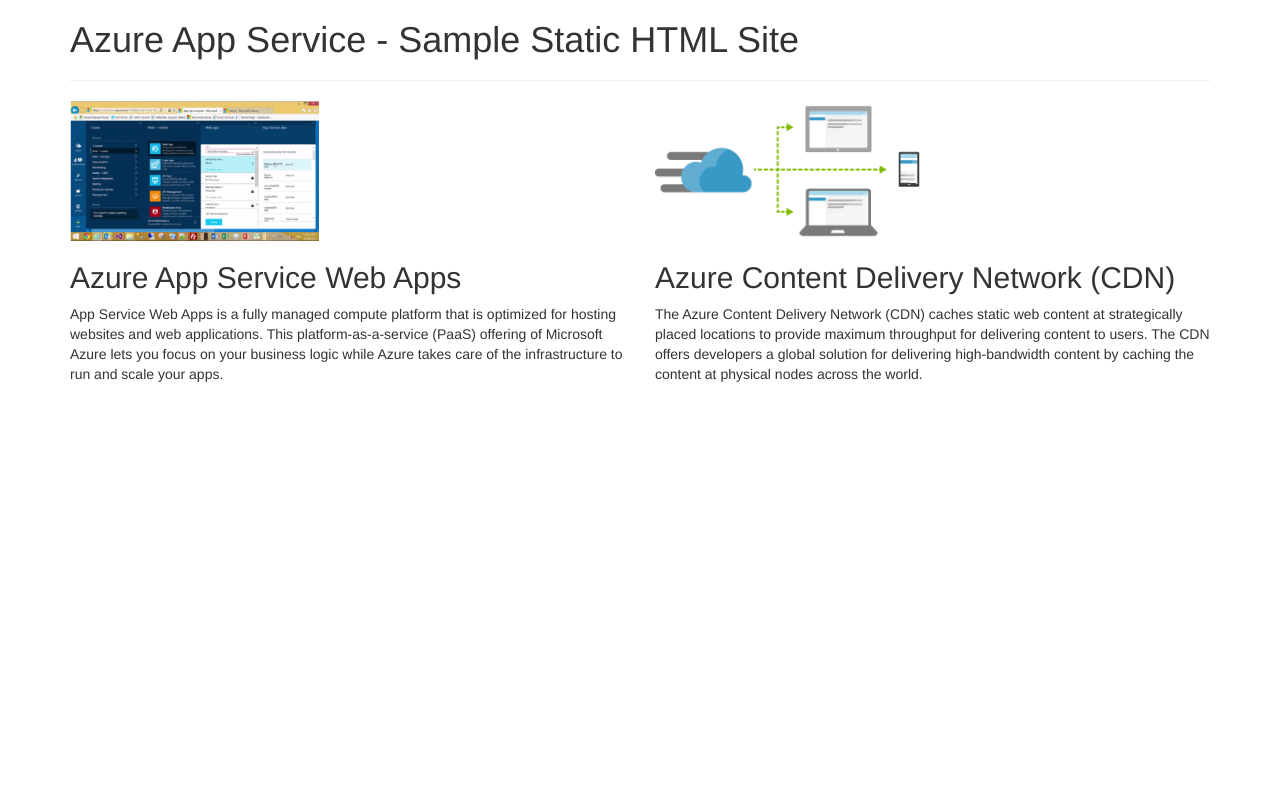
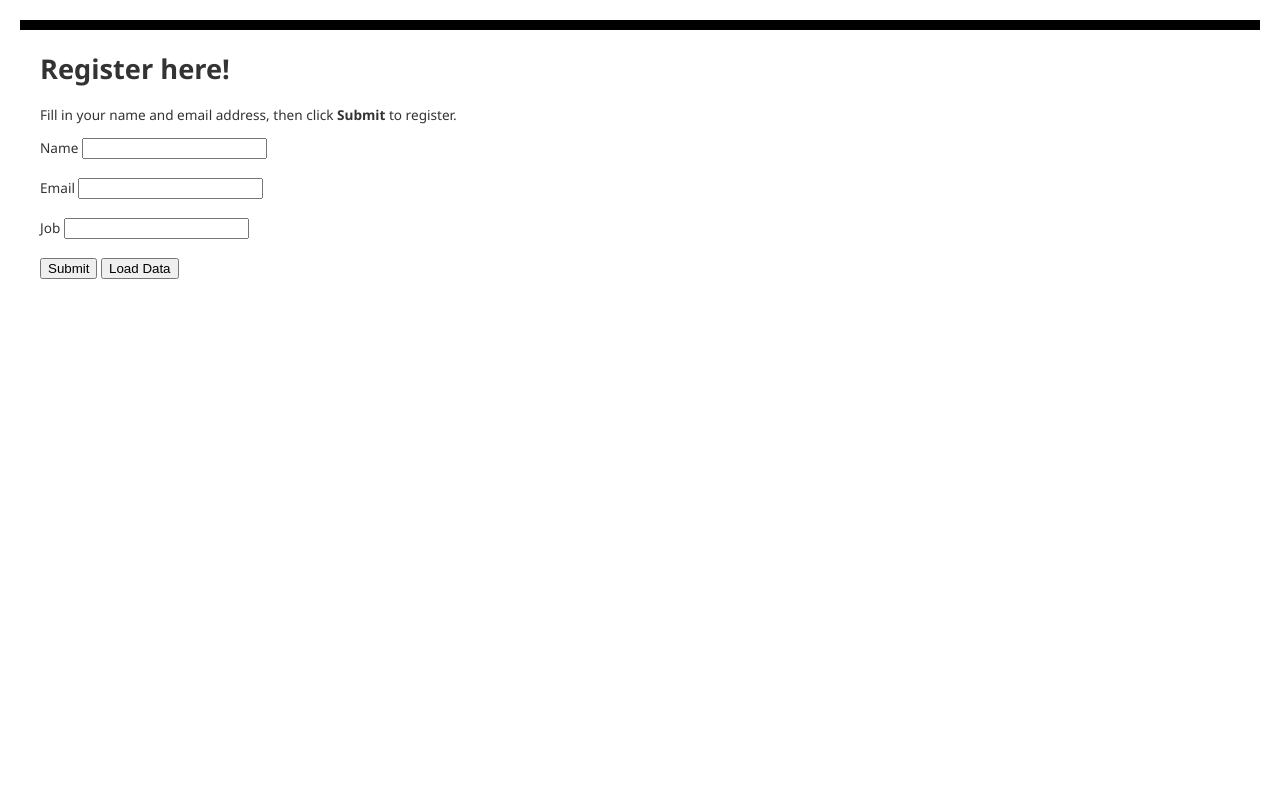
Before and after one commit to eagle050988/AzureSampleProject, a PHP site: page / in a window 1280 px wide. Run offline with PHP 8.4, Linux system fonts and the light colour scheme; some libraries are stand-ins or nearby versions.

Commit message:
Update index.php

```diff
--- a/index.php
+++ b/index.php
@@ -1,49 +1,86 @@
-<!DOCTYPE html>
-<html lang="en">
-  <head>
-    <meta charset="utf-8">
-    <meta http-equiv="X-UA-Compatible" content="IE=edge">
-    <meta name="viewport" content="width=device-width, initial-scale=1">
-    <meta name="description" content="">
-    <meta name="author" content="">
-
-    <title>Azure App Service - Sample Static HTML Site</title>
-
-    <!-- Bootstrap core CSS -->
-    <link href="css/bootstrap.min.css" rel="stylesheet">
-  </head>
-
-  <body>
-    <div class="navbar-wrapper">
-      <div class="container">
-          <h1>Azure App Service - Sample Static HTML Site</h1>
-          <hr/>
-      </div>
-    </div>
-
-    <!-- Wrap the rest of the page in another container to center all the content. -->
-
-    <div class="container">
-
-      <div class="row">
-        <div class="col-xs-12 col-sm-6">
-          <img class="img-rectangle" src="img/azure-portal.png" alt="Azure App Service Web Apps" height="140">
-          <h2>Azure App Service Web Apps</h2>
-          <p>App Service Web Apps is a fully managed compute platform that is optimized for hosting websites and web applications. This platform-as-a-service (PaaS) offering of Microsoft Azure lets you focus on your business logic while Azure takes care of the infrastructure to run and scale your apps.</p>
-        </div>
-          <div class="col-xs-12 col-sm-6">
-              <img class="img-rectangle" src="img/cdn.png" alt="CDN" height="140">
-              <h2>Azure Content Delivery Network (CDN)</h2>
-              <p>The Azure Content Delivery Network (CDN) caches static web content at strategically placed locations to provide maximum throughput for delivering content to users. The CDN offers developers a global solution for delivering high-bandwidth content by caching the content at physical nodes across the world.</p>
-          </div>
-      </div>
-    </div>
-
-    <!-- Bootstrap core JavaScript
-    ================================================== -->
-    <!-- Placed at the end of the document so the pages load faster -->
-    <script src="https://ajax.googleapis.com/ajax/libs/jquery/1.11.3/jquery.min.js"></script>
-    <script>window.jQuery || document.write('<script src="../../assets/js/vendor/jquery.min.js"><\/script>')</script>
-    <script src="js/bootstrap.min.js"></script>
-  </body>
+<html>
+ <head>
+ <Title>Registration Form</Title>
+ <style type="text/css">
+ 	body { background-color: #fff; border-top: solid 10px #000;
+ 	    color: #333; font-size: .85em; margin: 20; padding: 20;
+ 	    font-family: "Segoe UI", Verdana, Helvetica, Sans-Serif;
+ 	}
+ 	h1, h2, h3,{ color: #000; margin-bottom: 0; padding-bottom: 0; }
+ 	h1 { font-size: 2em; }
+ 	h2 { font-size: 1.75em; }
+ 	h3 { font-size: 1.2em; }
+ 	table { margin-top: 0.75em; }
+ 	th { font-size: 1.2em; text-align: left; border: none; padding-left: 0; }
+ 	td { padding: 0.25em 2em 0.25em 0em; border: 0 none; }
+ </style>
+ </head>
+ <body>
+ <h1>Register here!</h1>
+ <p>Fill in your name and email address, then click <strong>Submit</strong> to register.</p>
+ <form method="post" action="index.php" enctype="multipart/form-data" >
+       Name  <input type="text" name="name" id="name"/></br></br>
+       Email <input type="text" name="email" id="email"/></br></br>
+       Job <input type="text" name="job" id="job"/></br></br>
+       <input type="submit" name="submit" value="Submit" />
+       <input type="submit" name="load_data" value="Load Data" />
+ </form>
+ <?php
+    $host = "tcp:naystechwebserverapp.database.windows.net,1433;";
+    $user = "faridghozim";
+    $pass = "H4121m4u";
+    $db = "naystechdb";
+    try {
+        $conn = new PDO("sqlsrv:server = $host; Database = $db", $user, $pass);
+        $conn->setAttribute( PDO::ATTR_ERRMODE, PDO::ERRMODE_EXCEPTION );
+    } catch(Exception $e) {
+        echo "Failed: " . $e;
+    }
+    if (isset($_POST['submit'])) {
+        try {
+            $name = $_POST['name'];
+            $email = $_POST['email'];
+            $job = $_POST['job'];
+            $date = date("Y-m-d");
+            // Insert data
+            $sql_insert = "INSERT INTO Registration (name, email, job, date)
+                        VALUES (?,?,?,?)";
+            $stmt = $conn->prepare($sql_insert);
+            $stmt->bindValue(1, $name);
+            $stmt->bindValue(2, $email);
+            $stmt->bindValue(3, $job);
+            $stmt->bindValue(4, $date);
+            $stmt->execute();
+        } catch(Exception $e) {
+            echo "Failed: " . $e;
+        }
+        echo "<h3>Your're registered!</h3>";
+    } else if (isset($_POST['load_data'])) {
+        try {
+            $sql_select = "SELECT * FROM Registration";
+            $stmt = $conn->query($sql_select);
+            $registrants = $stmt->fetchAll();
+            if(count($registrants) > 0) {
+                echo "<h2>People who are registered:</h2>";
+                echo "<table>";
+                echo "<tr><th>Name</th>";
+                echo "<th>Email</th>";
+                echo "<th>Job</th>";
+                echo "<th>Date</th></tr>";
+                foreach($registrants as $registrant) {
+                    echo "<tr><td>".$registrant['name']."</td>";
+                    echo "<td>".$registrant['email']."</td>";
+                    echo "<td>".$registrant['job']."</td>";
+                    echo "<td>".$registrant['date']."</td></tr>";
+                }
+                echo "</table>";
+            } else {
+                echo "<h3>No one is currently registered.</h3>";
+            }
+        } catch(Exception $e) {
+            echo "Failed: " . $e;
+        }
+    }
+ ?>
+ </body>
 </html>
```
